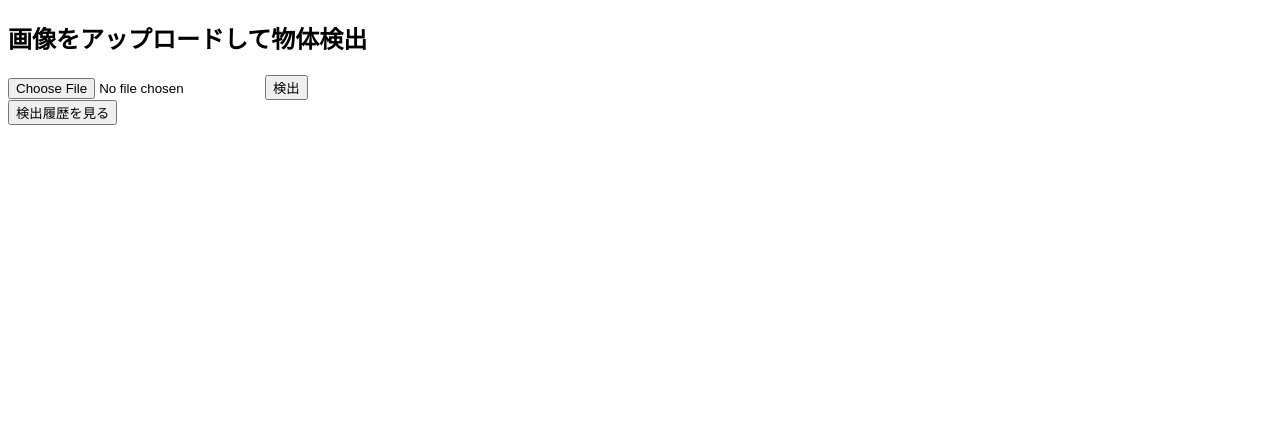
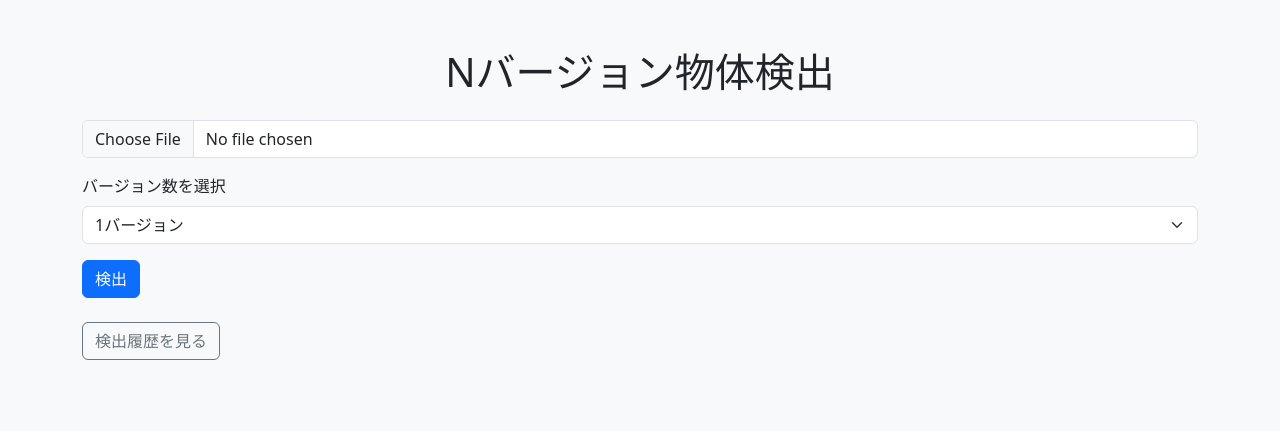
Before and after one commit to nagao-cs/N-version-detector, a Flask app: page / in a window 1280 px wide. Shown: the top 431 px of the page. Run offline with Flask 3, Linux system fonts and the light colour scheme.

Commit message:
バージョン数を変更するプルダウンを追加

```diff
--- a/templates/index.html
+++ b/templates/index.html
@@ -1,22 +1,48 @@
-<!doctype html>
+<!DOCTYPE html>
 <html>
+
 <head>
-    <title>N-Version Detector</title>
+    <meta charset="UTF-8">
+    <meta name="viewport" content="width=device-width, initial-scale=1.0">
+    <title>N-Version Object Detection</title>
+    <link href="https://cdn.jsdelivr.net/npm/bootstrap@5.3.0/dist/css/bootstrap.min.css" rel="stylesheet">
 </head>
-<body>
-    <h2>画像をアップロードして物体検出</h2>
-    <form method="POST" enctype="multipart/form-data">
-        <input type="file" name="image">
-        <input type="submit" value="検出">
-    </form>
-    <!-- 履歴ページへ移動するボタン -->
-    <form action="{{ url_for('history') }}" method="GET">
-        <input type="submit" value="検出履歴を見る">
-    </form>
 
-    {% if result_img %}
-        <h3>一致検出結果：</h3>
-        <img src="{{ url_for('static_file', filename=result_img) }}">
-    {% endif %}
+<body class="bg-light">
+    <div class="container py-5">
+        <h1 class="mb-4 text-center">Nバージョン物体検出</h1>
+        <!-- 画像アップロード -->
+        <form method="POST" enctype="multipart/form-data" class="mb-4">
+            <div class="mb-3">
+                <input type="file" class="form-control" name="image" required>
+            </div>
+            <!-- バージョン数選択 -->
+            <div class="mb-3">
+                <label for="num_version" class="form-label">バージョン数を選択</label>
+                <select class="form-select" id="num_version" name="num_version" required>
+                    <option value="1">1バージョン</option>
+                    <option value="2">2バージョン</option>
+                    <option value="3">3バージョン</option>
+                    <option value="4">4バージョン</option>
+                </select>
+            </div>
+            <button type="submit" class="btn btn-primary">検出</button>
+        </form>
+
+        <!-- オプションボタン群 -->
+        <div class="mb-4">
+            <a href="/history" class="btn btn-outline-secondary">検出履歴を見る</a>
+        </div>
+
+        <!-- 結果表示 -->
+        {% if result_img %}
+        <div class="text-center">
+            <h4 class="mb-3">検出結果</h4>
+            <img src="{{ url_for('output', filename=result_img) }}" class="img-fluid rounded shadow">
+        </div>
+        {% endif %}
+
+    </div>
 </body>
+
 </html>
```
